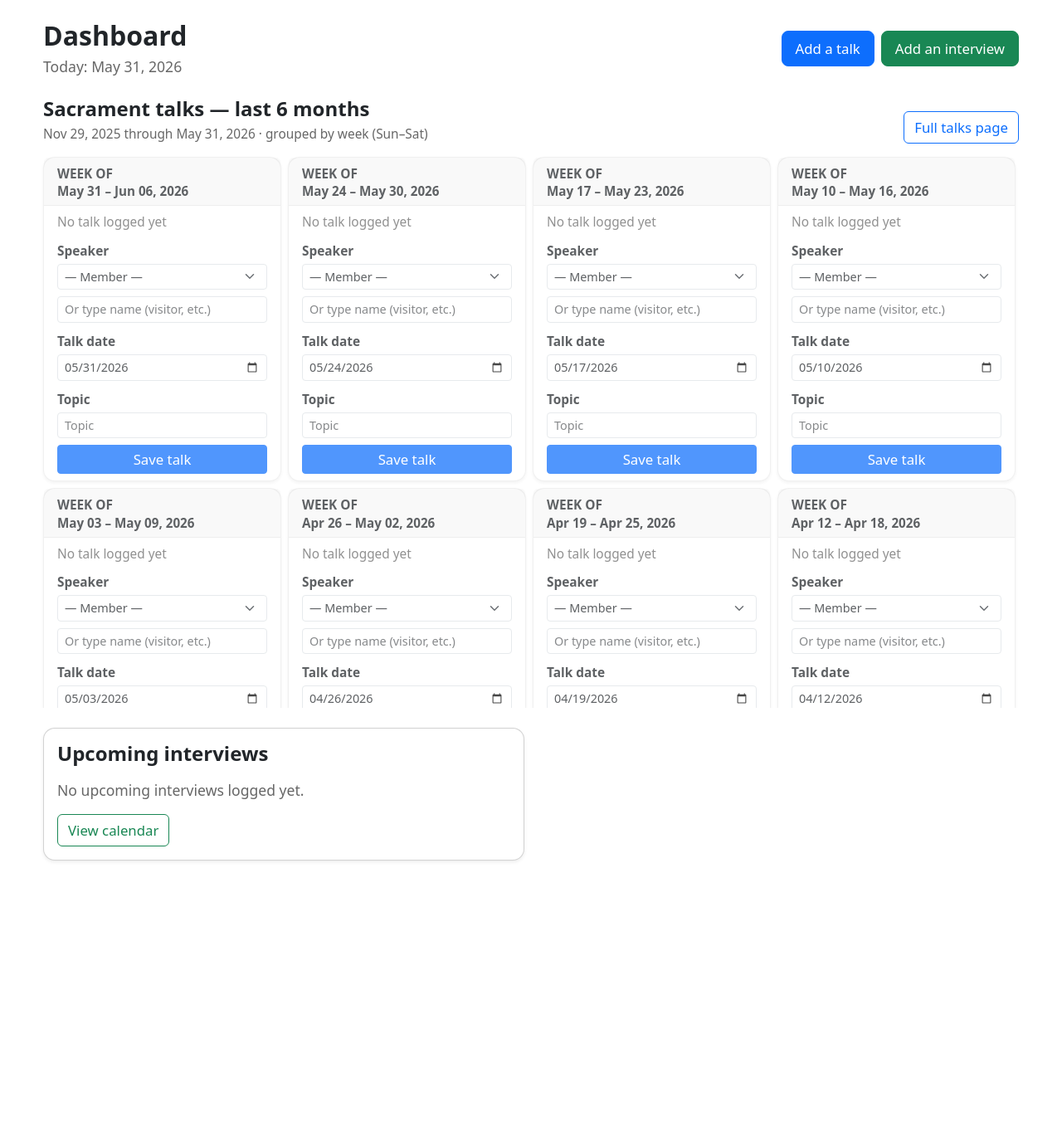
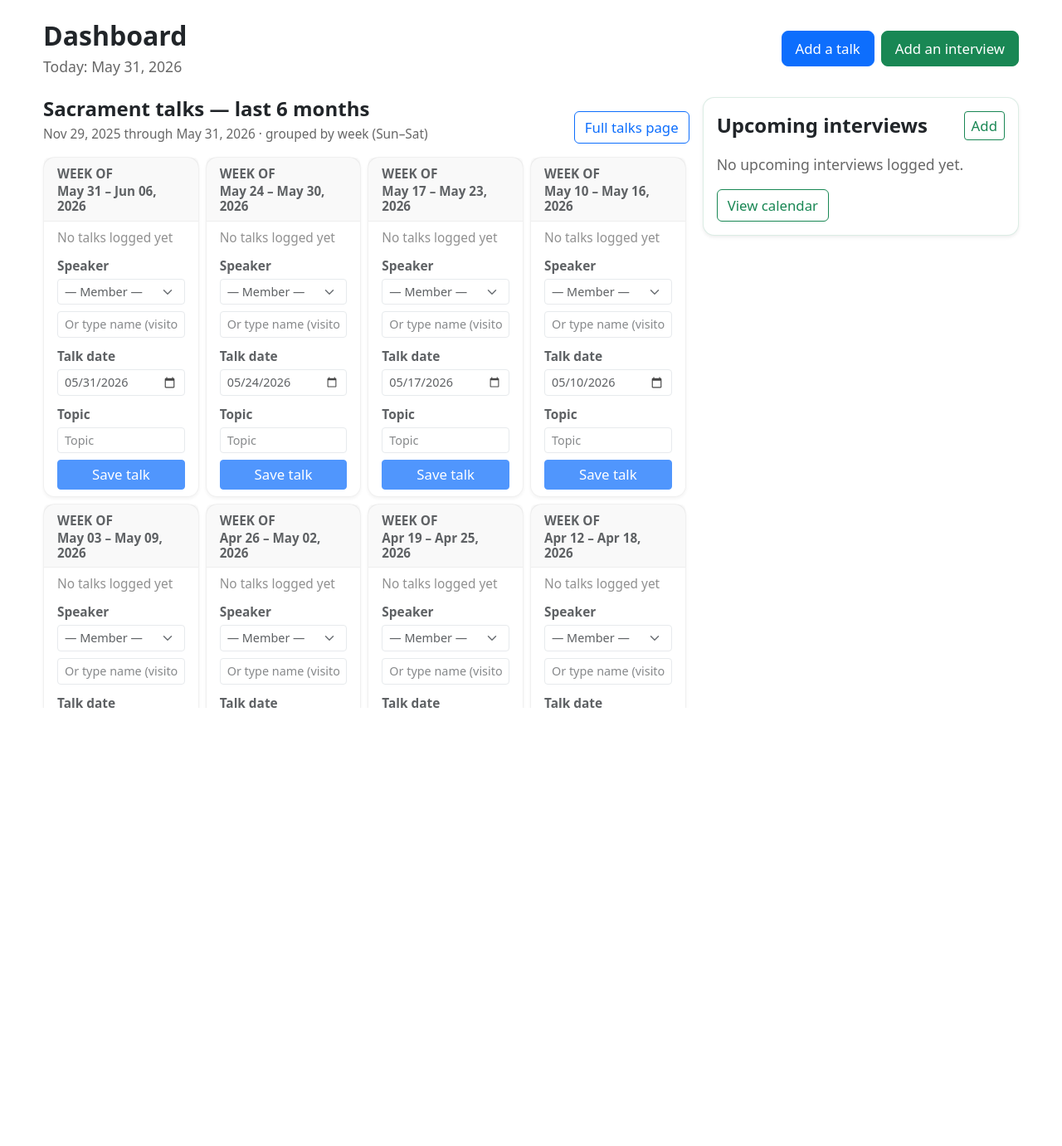
Before and after one commit to alexanderrichhunt-creator/branch-secretary-tool, a Flask app: page /dashboard in a window 1280 px wide. Shown: the part 76-1457 px from the top of the page at 83% size. Run offline with Flask 3, Linux system fonts and the light colour scheme; a user stored in the database is signed in; tables that the repository leaves empty hold one stand-in row (values such as "Sample post").

Commit message:
Improve dashboard: interviews beside talks and up to 4 talks per week
Co-authored-by: Cursor <cursoragent@cursor.com>

```diff
--- a/app/routes.py
+++ b/app/routes.py
@@ -52,6 +52,18 @@ def _interview_subject_name(i: Interview) -> str:
 def _week_start_sunday(d: date) -> date:
     """Sunday-start week containing date d."""
     return d - timedelta(days=(d.weekday() + 1) % 7)
+
+
+MAX_TALKS_PER_SACRAMENT_WEEK = 4
+
+
+def _talks_in_week(talk_date: date) -> int:
+    week_start = _week_start_sunday(talk_date)
+    week_end = week_start + timedelta(days=6)
+    return Talk.query.filter(
+        Talk.talk_date >= week_start,
+        Talk.talk_date <= week_end,
+    ).count()
 
 
 def _build_talk_week_blocks(talks: list[Talk], cutoff: date, today: date) -> list[dict]:
@@ -112,6 +124,7 @@ def dashboard():
         upcoming_interviews=upcoming_interviews,
         today=today,
         cutoff=cutoff,
+        max_talks_per_week=MAX_TALKS_PER_SACRAMENT_WEEK,
         members=Member.query.order_by(Member.full_name.asc()).all(),
         member_talk_recency=_member_talk_recency(),
     )
@@ -334,6 +347,12 @@ def add_talk():
         talk_date = datetime.strptime(talk_date_raw, "%Y-%m-%d").date()
     except Exception:
         flash("Invalid date.", "warning")
+        return _redirect_after_talk_action()
+    if _talks_in_week(talk_date) >= MAX_TALKS_PER_SACRAMENT_WEEK:
+        flash(
+            f"That week already has {MAX_TALKS_PER_SACRAMENT_WEEK} talks logged.",
+            "warning",
+        )
         return _redirect_after_talk_action()
     t = Talk(
         member_id=member_id,
--- a/app/static/app.css
+++ b/app/static/app.css
@@ -56,6 +56,44 @@ body {
 }
 
 /* Dashboard: weekly talk blocks */
+.dashboard-main {
+  align-items: flex-start;
+}
+
+.dashboard-interviews-card {
+  border: 1px solid rgba(25, 135, 84, 0.15);
+}
+
+.dashboard-interviews-card .card-body {
+  display: flex;
+  flex-direction: column;
+}
+
+.dashboard-interview-list {
+  max-height: min(50vh, 24rem);
+  overflow-y: auto;
+}
+
+@media (min-width: 992px) {
+  .dashboard-interviews-card {
+    position: sticky;
+    top: 1rem;
+    max-height: calc(100vh - 2rem);
+  }
+
+  .dashboard-interviews-card .card-body {
+    max-height: calc(100vh - 2rem);
+    overflow: hidden;
+  }
+
+  .dashboard-interview-list {
+    flex: 1 1 auto;
+    max-height: none;
+    min-height: 0;
+    overflow-y: auto;
+  }
+}
+
 .dashboard-week-grid {
   max-height: min(70vh, 42rem);
   overflow-y: auto;
@@ -91,6 +129,10 @@ body {
   border-top: 1px dashed rgba(0, 0, 0, 0.1);
 }
 
+.dashboard-add-talk-label {
+  border-top: 1px dashed rgba(0, 0, 0, 0.1);
+}
+
 #speaker-recency-alert {
   font-weight: 600;
 }
--- a/app/templates/dashboard.html
+++ b/app/templates/dashboard.html
@@ -11,7 +11,9 @@
   </div>
 </div>
 
-<section class="mb-4">
+<div class="row g-3 dashboard-main">
+  <div class="col-12 col-lg-8 order-2 order-lg-1">
+    <section>
       <div class="d-flex flex-wrap align-items-end justify-content-between gap-2 mb-3">
         <div>
           <h2 class="h4 fw-bold mb-1">Sacrament talks — last 6 months</h2>
@@ -33,13 +35,14 @@
             </div>
           </div>
           <div class="card-body py-2">
+            {% set talk_count = week.talks|length %}
             {% if week.talks %}
               <ul class="week-talk-list list-unstyled mb-0">
                 {% for t in week.talks %}
                   <li class="week-talk-item">
                     <div class="fw-bold">{{ talk_speaker_label(t) }}</div>
                     <div class="small text-secondary">{{ t.topic }}</div>
-                    {% if week.talks|length > 1 %}
+                    {% if talk_count > 1 %}
                       <div class="small muted">{{ t.talk_date.strftime("%a %b %d") }}</div>
                     {% endif %}
                     <a class="small" href="{{ url_for('main.edit_talk', talk_id=t.id) }}">Edit</a>
@@ -47,8 +50,14 @@
                 {% endfor %}
               </ul>
             {% else %}
-              <div class="muted small mb-2">No talk logged yet</div>
-              <form method="post" action="{{ url_for('main.add_talk') }}" class="dashboard-week-form talk-add-form">
+              <div class="muted small mb-2">No talks logged yet</div>
+            {% endif %}
+
+            {% if talk_count < max_talks_per_week %}
+              {% if talk_count > 0 %}
+                <div class="dashboard-add-talk-label small fw-bold mt-2 pt-2">Add talk {{ talk_count + 1 }} of {{ max_talks_per_week }}</div>
+              {% endif %}
+              <form method="post" action="{{ url_for('main.add_talk') }}" class="dashboard-week-form talk-add-form{% if talk_count > 0 %} mt-2{% endif %}">
                 <input type="hidden" name="return_to" value="dashboard" />
                 <label class="form-label small fw-bold mb-1" for="member_id_w{{ loop.index }}">Speaker</label>
                 <select class="form-select form-select-sm mb-2" id="member_id_w{{ loop.index }}" name="member_id">
@@ -63,8 +72,10 @@
                 <input class="form-control form-control-sm mb-2" type="date" id="talk_date_w{{ loop.index }}" name="talk_date" value="{{ week.week_start.isoformat() }}" required />
                 <label class="form-label small fw-bold mb-1" for="topic_w{{ loop.index }}">Topic</label>
                 <input class="form-control form-control-sm mb-2" type="text" id="topic_w{{ loop.index }}" name="topic" placeholder="Topic" required />
-                <button class="btn btn-sm btn-primary w-100" type="submit">Save talk</button>
+                <button class="btn btn-sm btn-primary w-100" type="submit">{% if talk_count == 0 %}Save talk{% else %}Add talk{% endif %}</button>
               </form>
+            {% elif talk_count >= max_talks_per_week %}
+              <div class="muted small mt-2 pt-2">All {{ max_talks_per_week }} talks logged this week</div>
             {% endif %}
           </div>
         </div>
@@ -77,16 +88,19 @@
     {% endif %}
       </div>
     </section>
+  </div>
 
-<div class="row g-3">
-  <div class="col-12 col-lg-6">
-    <div class="card shadow-sm h-100">
+  <div class="col-12 col-lg-4 order-1 order-lg-2">
+    <div class="card shadow-sm h-100 dashboard-interviews-card">
       <div class="card-body">
-        <h2 class="h4 fw-bold mb-3">Upcoming interviews</h2>
+        <div class="d-flex flex-wrap align-items-center justify-content-between gap-2 mb-3">
+          <h2 class="h4 fw-bold mb-0">Upcoming interviews</h2>
+          <a class="btn btn-sm btn-outline-success" href="{{ url_for('main.interviews') }}">Add</a>
+        </div>
         {% if upcoming_interviews %}
-          <div class="list-group list-group-flush">
+          <div class="list-group list-group-flush dashboard-interview-list">
             {% for i in upcoming_interviews %}
-              <div class="list-group-item">
+              <div class="list-group-item px-0">
                 <div class="fw-bold">
                   {{ i.starts_at.strftime("%a %b %d, %Y %I:%M %p") }}
                 </div>
```
Lines whose indentation alone changed are shown as unchanged.
